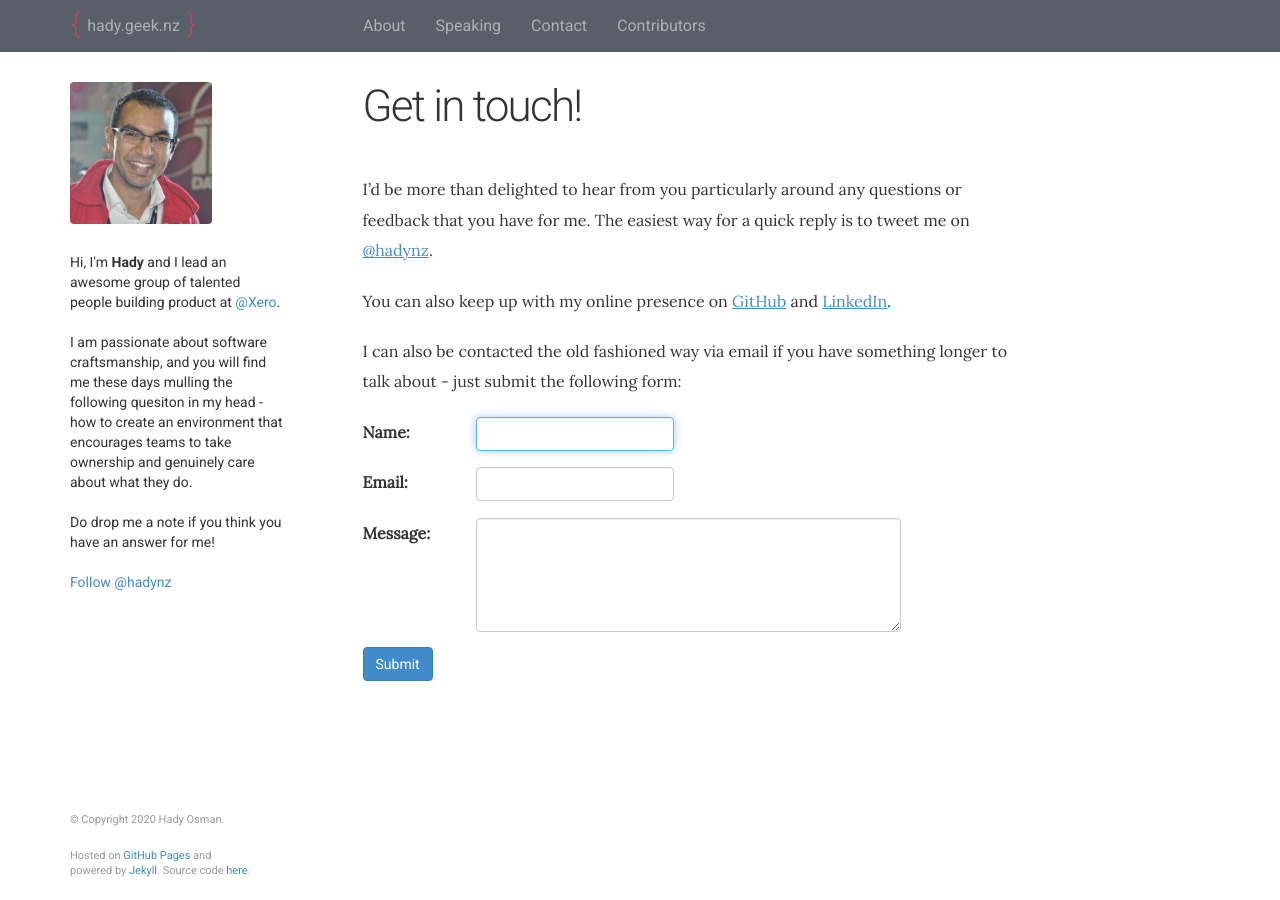
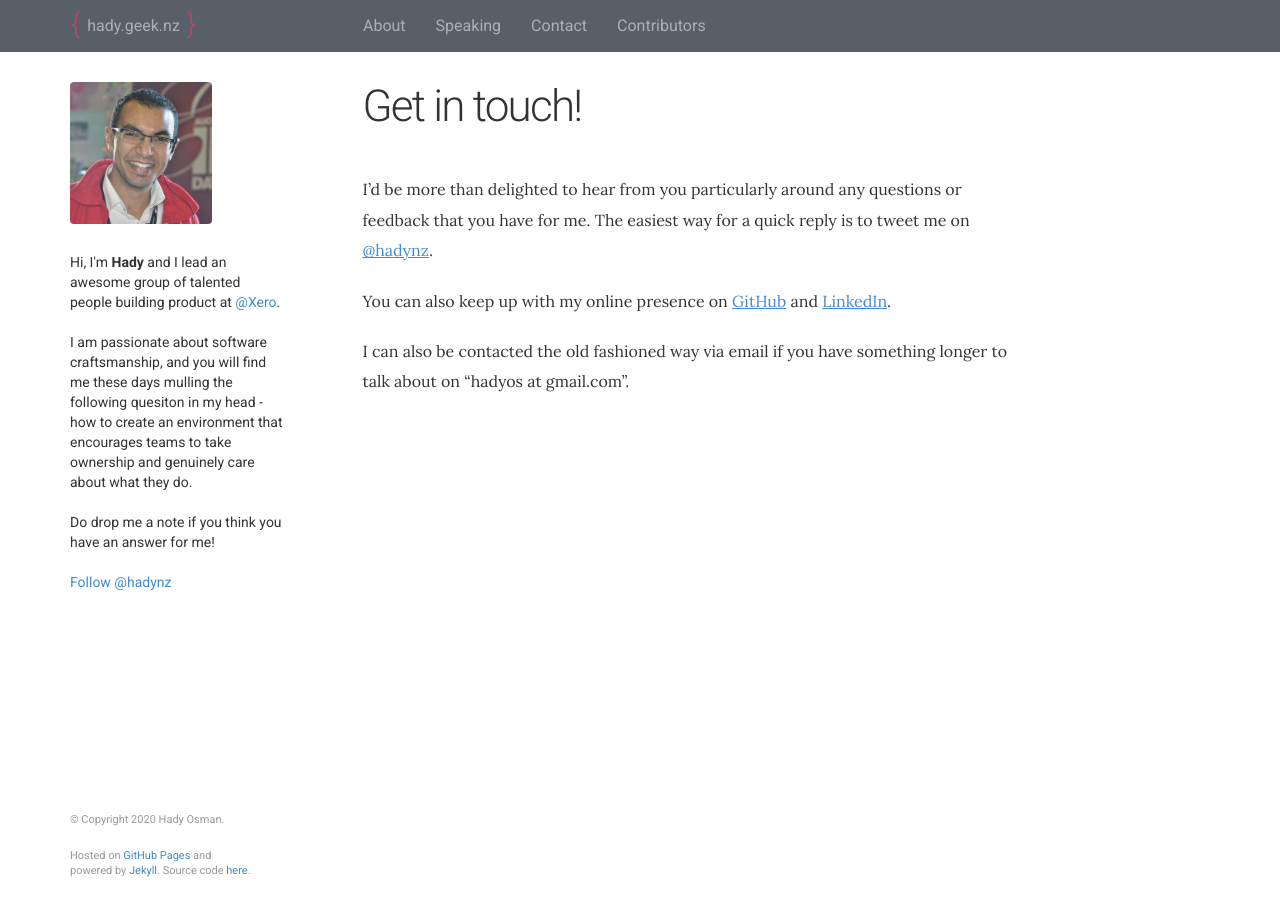
Before and after one commit to hadynz/hadynz.github.io, a Jekyll site: the page built from _pages/contact.md, in a window 1280 px wide. Built offline with Jekyll 4.4.1, drawn with Linux system fonts in a browser that asks for light colours; comment, search, counter and statistics services are not loaded.

Commit message:
Update contact.md

```diff
--- a/_pages/contact.md
+++ b/_pages/contact.md
@@ -11,27 +11,4 @@ You can also keep up with my online presence on [GitHub](http://github.com/hadyn
 [LinkedIn](http://nz.linkedin.com/in/hadyosman/).
 
 I can also be contacted the old fashioned way via email if you have something longer
-to talk about - just submit the following form:
-
-<form class="form-horizontal" action="http://getsimpleform.com/messages?form_api_token=3975b80d15fc285d48a6bc3b683a7675" method="post" role="form">
-  <input type="hidden" name="redirect_to" value="{{ site.url }}/thanks" />
-  <div class="form-group">
-    <label class="col-xs-12 col-sm-2 required" for="name">Name:</label>
-    <div class="col-xs-8 col-sm-4">
-        <input type="text" class="form-control" name="Name" id="name" required autofocus>
-    </div>
-  </div>
-  <div class="form-group">
-    <label class="col-xs-12 col-sm-2 required" for="email">Email:</label>
-    <div class="col-xs-8 col-sm-4">
-        <input type="email" class="form-control" name="Email" id="email" required>
-    </div>
-  </div>
-  <div class="form-group">
-    <label class="col-xs-12 col-sm-2 required" for="message">Message:</label>
-    <div class="col-sm-8">
-        <textarea class="form-control" rows="5" name="Message" id="message" required></textarea>
-    </div>
-  </div>
-  <button type="submit" class="btn btn-primary">Submit</button>
-</form>
+to talk about on "hadyos at gmail.com".
```
